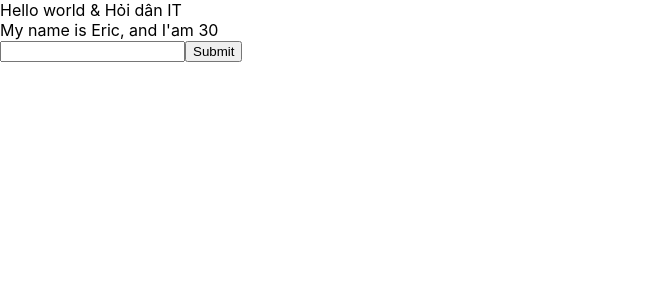
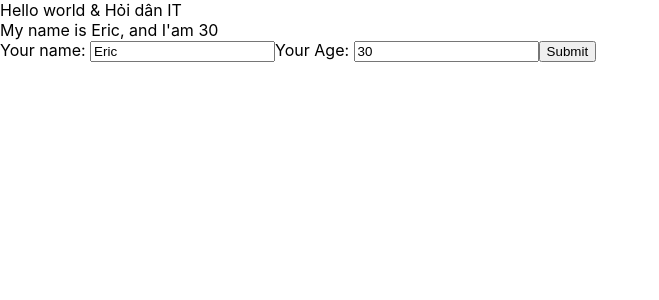
Before and after one commit to tolorendev/test-demo-react, a React (Create React App) app: page / in a window 1280 px wide. Shown: the top 300 px of the page, without its empty margins (0-659 px from the left). Built offline with nearby package versions, Linux system fonts and the light colour scheme.

Commit message:
Video 22: Nesting component

```diff
--- a/src/components/MyComponent.js
+++ b/src/components/MyComponent.js
@@ -1,28 +1,12 @@
 import React from "react";
+import UserInfo from "./UserInfo";
 
 class MyComponent extends React.Component {
-  state = {
-    name: "Eric",
-    address: "Hoi dan IT",
-    age: "30",
-  };
-
-  handleOnChange(event) {
-    this.setState({ name: event.target.value });
-  }
-  handleOnSubmit(event) {
-    event.preventDefault();
-    console.log(this.state);
-  }
   // JSX
   render() {
     return (
       <div>
-        My name is {this.state.name}, and I'am {this.state.age} <br />
-        <form onSubmit={(event) => this.handleOnSubmit(event)}>
-          <input type="text" onChange={(event) => this.handleOnChange(event)} />
-          <button>Submit</button>
-        </form>
+        <UserInfo></UserInfo>
       </div>
     );
   }
--- /dev/null
+++ b/src/components/UserInfo.js
@@ -0,0 +1,44 @@
+import React from "react";
+
+class UserInfo extends React.Component {
+  state = {
+    name: "Eric",
+    address: "Hoi dan IT",
+    age: "30",
+  };
+
+  handleOnChangeName(event) {
+    this.setState({ name: event.target.value });
+  }
+  handleOnChangeAge(event) {
+    this.setState({ age: event.target.value });
+  }
+  handleOnSubmit(event) {
+    event.preventDefault();
+    console.log(this.state);
+  }
+  render() {
+    return (
+      <div>
+        My name is {this.state.name}, and I'am {this.state.age} <br />
+        <form onSubmit={(event) => this.handleOnSubmit(event)}>
+          <label>Your name: </label>
+          <input
+            value={this.state.name}
+            type="text"
+            onChange={(event) => this.handleOnChangeName(event)}
+          />
+          <label>Your Age: </label>
+          <input
+            value={this.state.age}
+            type="number"
+            onChange={(event) => this.handleOnChangeAge(event)}
+          />
+          <button>Submit</button>
+        </form>
+      </div>
+    );
+  }
+}
+
+export default UserInfo;
```
